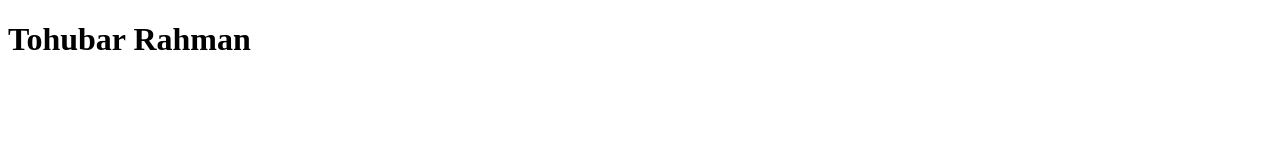
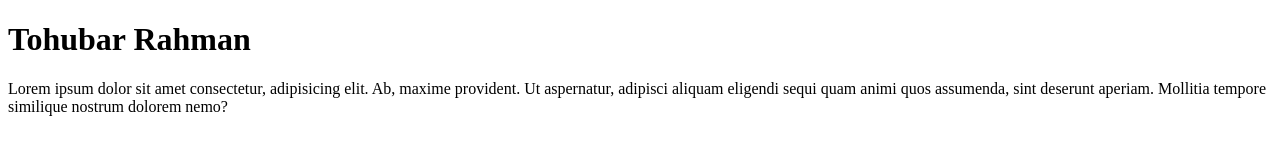
Before and after one commit to Tohubar/my-projects, a plain HTML site: page index.html in a window 1280 px wide. Drawn offline with Linux system fonts and the light colour scheme.

Commit message:
ptag-added

```diff
--- a/index.html
+++ b/index.html
@@ -7,5 +7,6 @@
 </head>
 <body>
     <h1>Tohubar Rahman</h1>
+    <p>Lorem ipsum dolor sit amet consectetur, adipisicing elit. Ab, maxime provident. Ut aspernatur, adipisci aliquam eligendi sequi quam animi quos assumenda, sint deserunt aperiam. Mollitia tempore similique nostrum dolorem nemo?</p>
 </body>
 </html>
```
